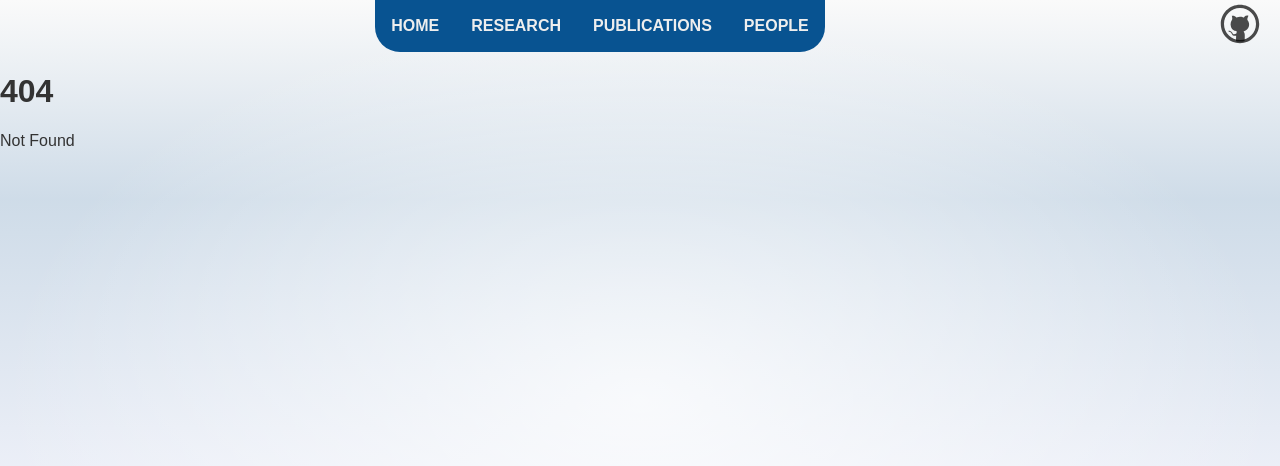
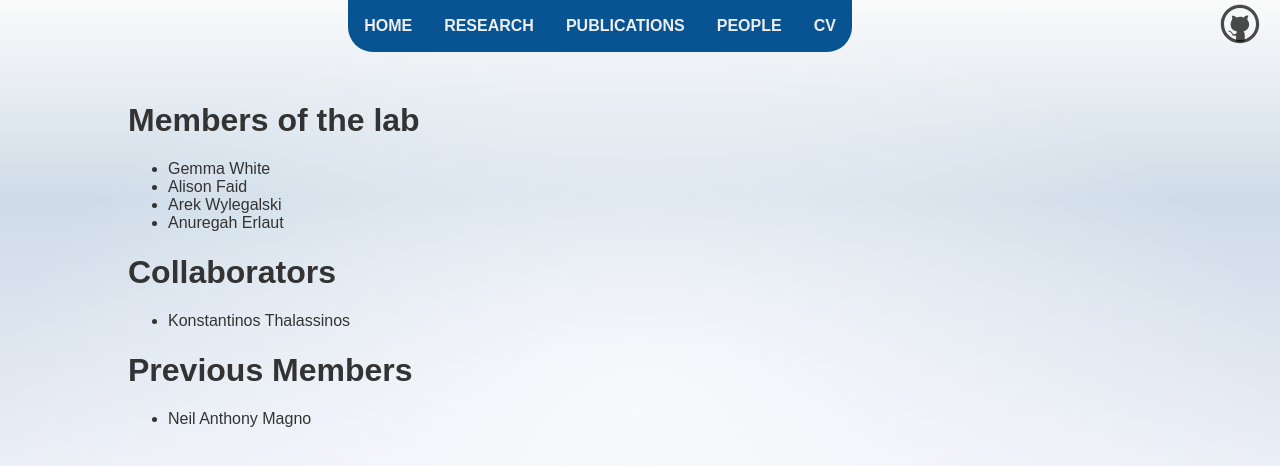
Before and after one commit to tc427/tc427.github.io, a SvelteKit app: page /people in a window 1280 px wide. Before the commit this address had no page. Shown: the top 466 px of the page. Built offline with nearby package versions, Linux system fonts and the light colour scheme.

Commit message:
Improve people page, separate from CV

```diff
--- a/src/routes/Header.svelte
+++ b/src/routes/Header.svelte
@@ -11,7 +11,8 @@
 		<a href="./">Home</a>
 		<a href="./research">Research</a>
 		<a href="./publications">Publications</a>
-		<a href="./CV">People</a>
+		<a href="./people">People</a>
+		<a href="./CV">CV</a>
 		<br>
 	</nav>
 
--- /dev/null
+++ b/src/routes/people/+page.svelte
@@ -0,0 +1,44 @@
+<script>
+	const lab_members = [
+		"Gemma White",
+		"Alison Faid",
+		"Arek Wylegalski",
+		"Anuregah Erlaut",
+	];
+
+	const collaborators = [
+		"Konstantinos Thalassinos",
+	];
+</script>
+
+<main>
+<h1>Members of the lab</h1>
+
+<ul>
+	{#each lab_members as lab_member}
+		<li>
+			{lab_member}
+		</li>
+	{/each}
+</ul>
+
+<h1> Collaborators</h1>
+
+<ul>
+	{#each collaborators as colab}
+		<li>
+			{colab}
+		</li>
+	{/each}
+</ul>
+
+<h1>Previous Members</h1>
+
+<ul>
+	<li>
+		Neil Anthony Magno
+	</li>
+</ul>
+
+
+</main>
```
